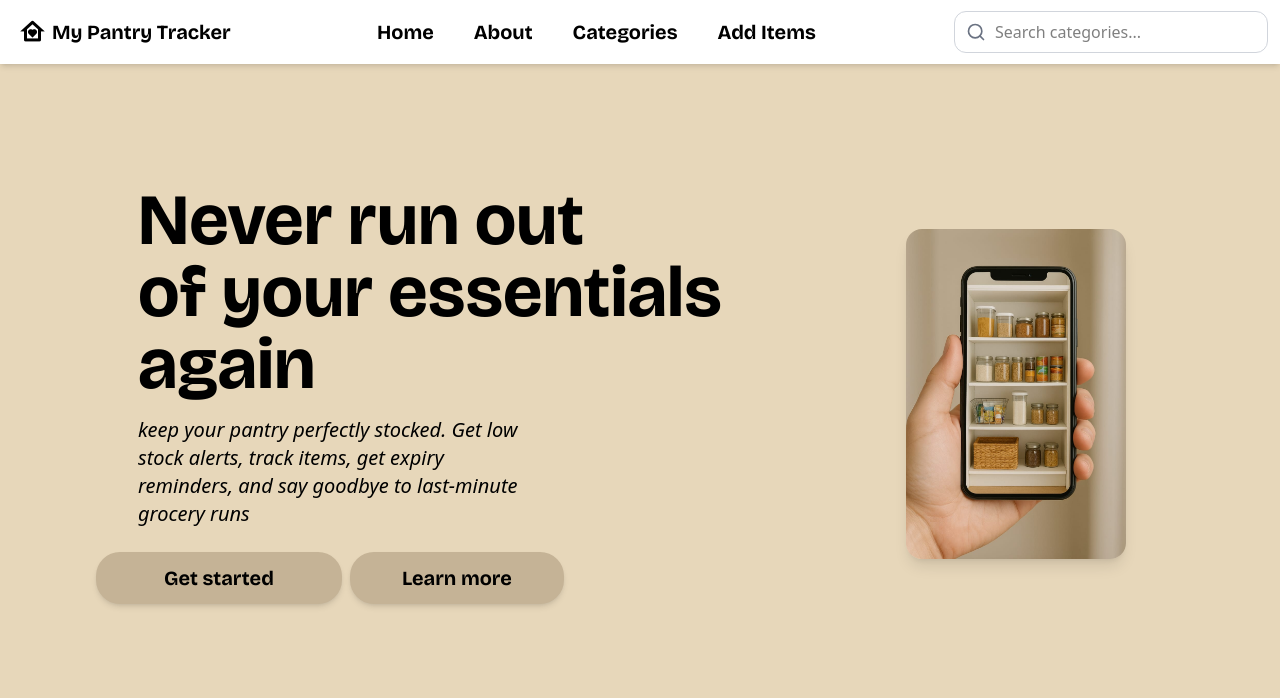
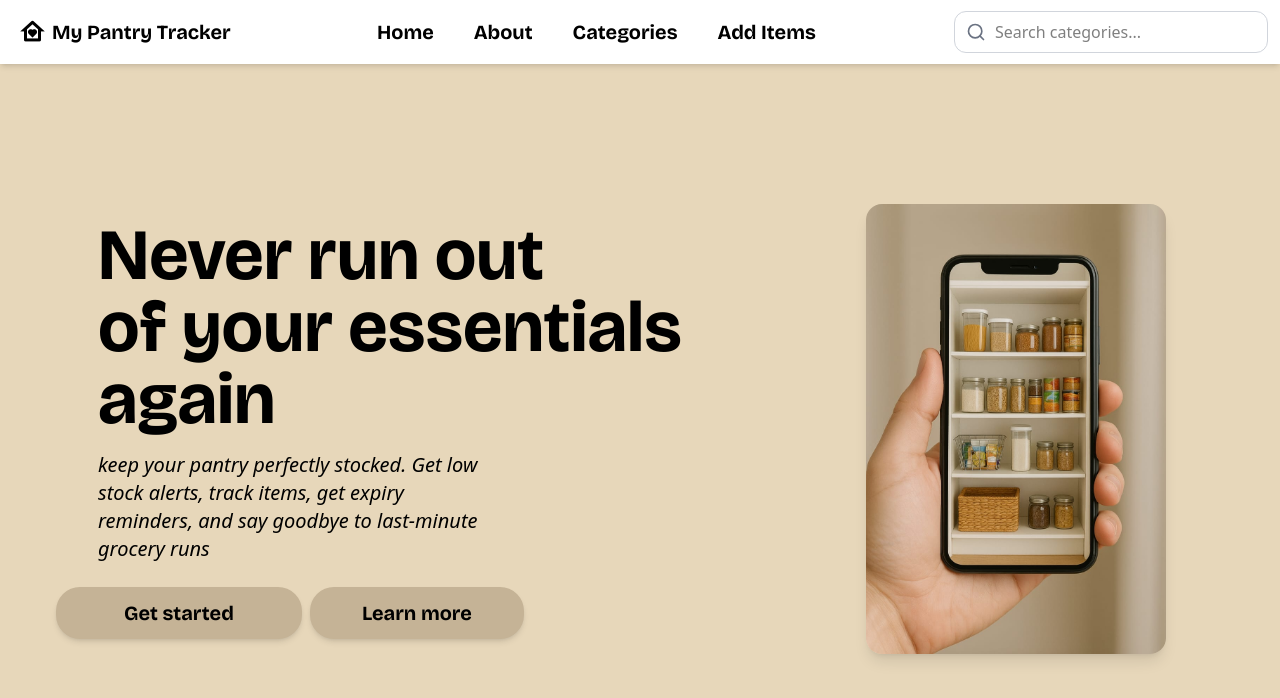
Before and after one commit to diyameghani26/pantry-tracker, a React (Vite) app: page / in a window 1280 px wide. Shown: the top 698 px of the page. Built offline with nearby package versions, Linux system fonts and the light colour scheme.

Commit message:
my second commit

```diff
--- a/src/pages/Home.jsx
+++ b/src/pages/Home.jsx
@@ -3,7 +3,7 @@ import "remixicon/fonts/remixicon.css";
 
 const Home = () => {
   return (
-    <div className="w-screen mt-2 flex flex-col">
+    <div className="w-screen mt-7 flex flex-col">
       {/* ✅ Hero Section (Desktop + Mobile) */}
       <div className="flex flex-col-reverse md:flex-row items-center justify-center md:w-screen  px-6  py-4  ">
         {/* Left Text */}
@@ -29,7 +29,7 @@ transition-transform duration-300 transform hover:scale-105 active:scale-95">
         </div>
 
         {/* Right Image */}
-        <div className="mr-4 w-[220px] md:max-w-[330px]   md:mt-24 transition-transform duration-300 transform hover:scale-105 active:scale-95">
+        <div className="mr-4 w-[220px] md:w-[300px]   md:mt-24 transition-transform duration-300 transform hover:scale-105 active:scale-95">
           <img
             src="/mobile.jpg"
             alt="Pantry Preview"
```
